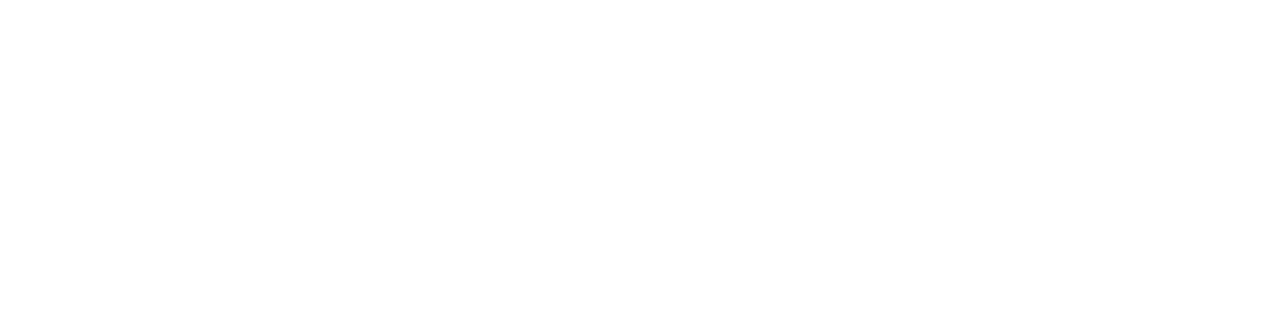
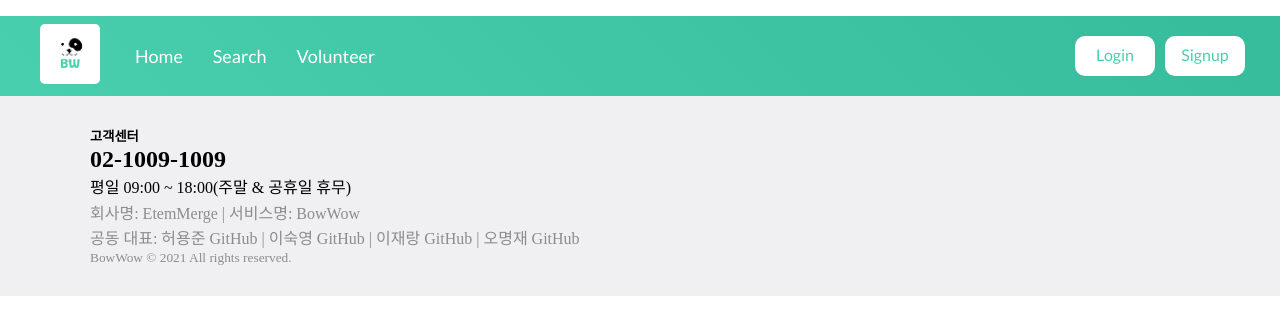
Before and after one commit to xxrang/BowWow, a React (Create React App) app in the folder client/: page /postform in a window 1280 px wide. Shown: the top 334 px of the page. Built offline with nearby package versions, Linux system fonts and the light colour scheme; a web font is replaced by a local one.

Commit message:
fix/app.css 브랜치 변경을 까먹고 시작하였다가 푸쉬함

```diff
--- a/client/src/App.css
+++ b/client/src/App.css
@@ -1,7 +1,7 @@
 /*기본색상 : #48cfad . color:#bcf1e4;
 */
 html,body{
-  margin : -10px ; padding : 0;
+  margin : 0px; ; padding : 0;
   box-sizing: border-box;
   /*font-family: 'Lato', sans-serif;*/
 }
--- a/client/src/pages/PostFormPage.js
+++ b/client/src/pages/PostFormPage.js
@@ -1,9 +1,12 @@
 import React from 'react'
+import NavBar from '../component/NavBar';
+import Footer from '../component/Footer';
 
 const PostFormPage = () => {
-  return <div>
-    PostForm
-    </div>
+  return <>
+    <NavBar />
+    <Footer />
+  </>
 }
 
 export default PostFormPage;
```
Also changed, not shown: client/src/pages/LoginPage.js (deleted, +0 -12 lines).
